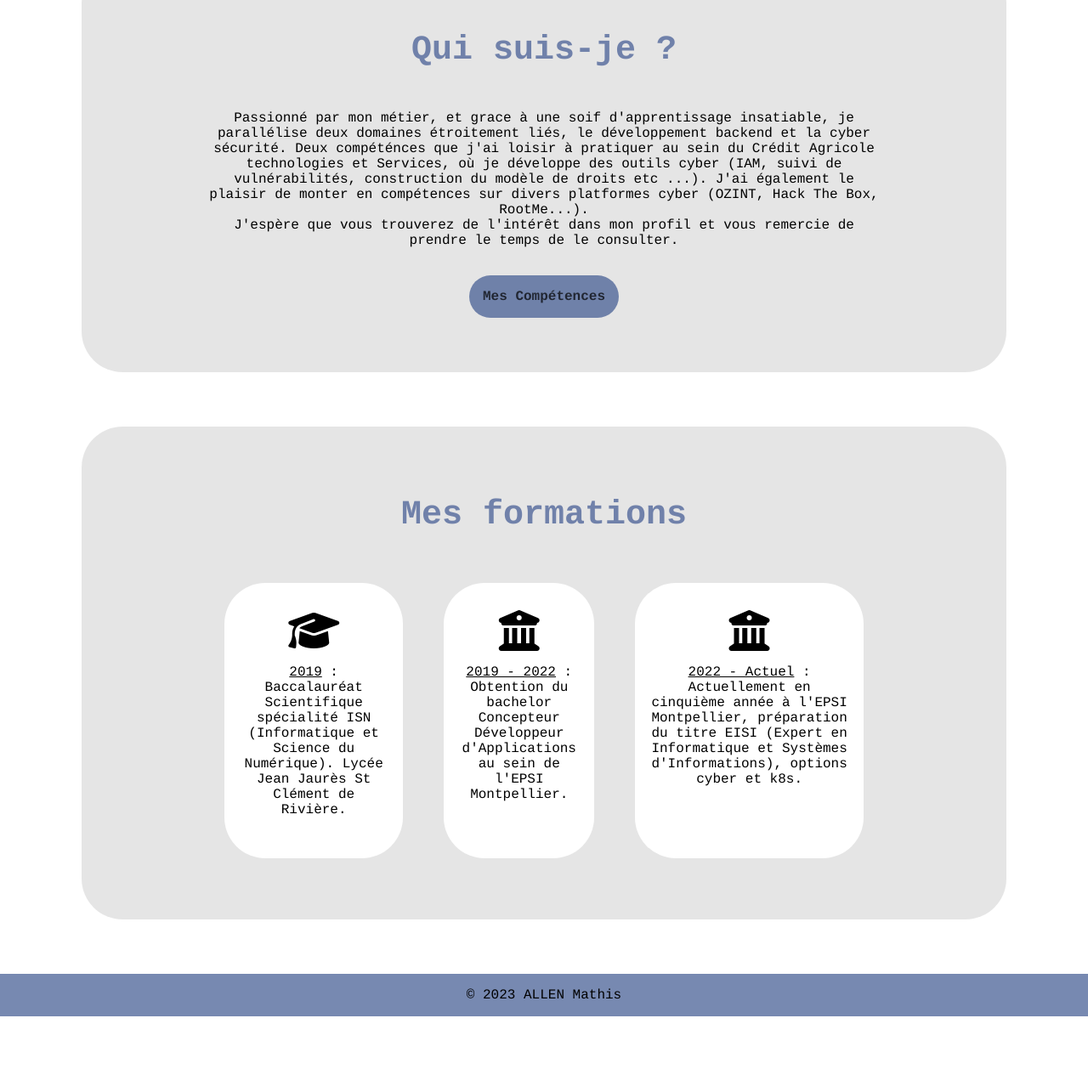
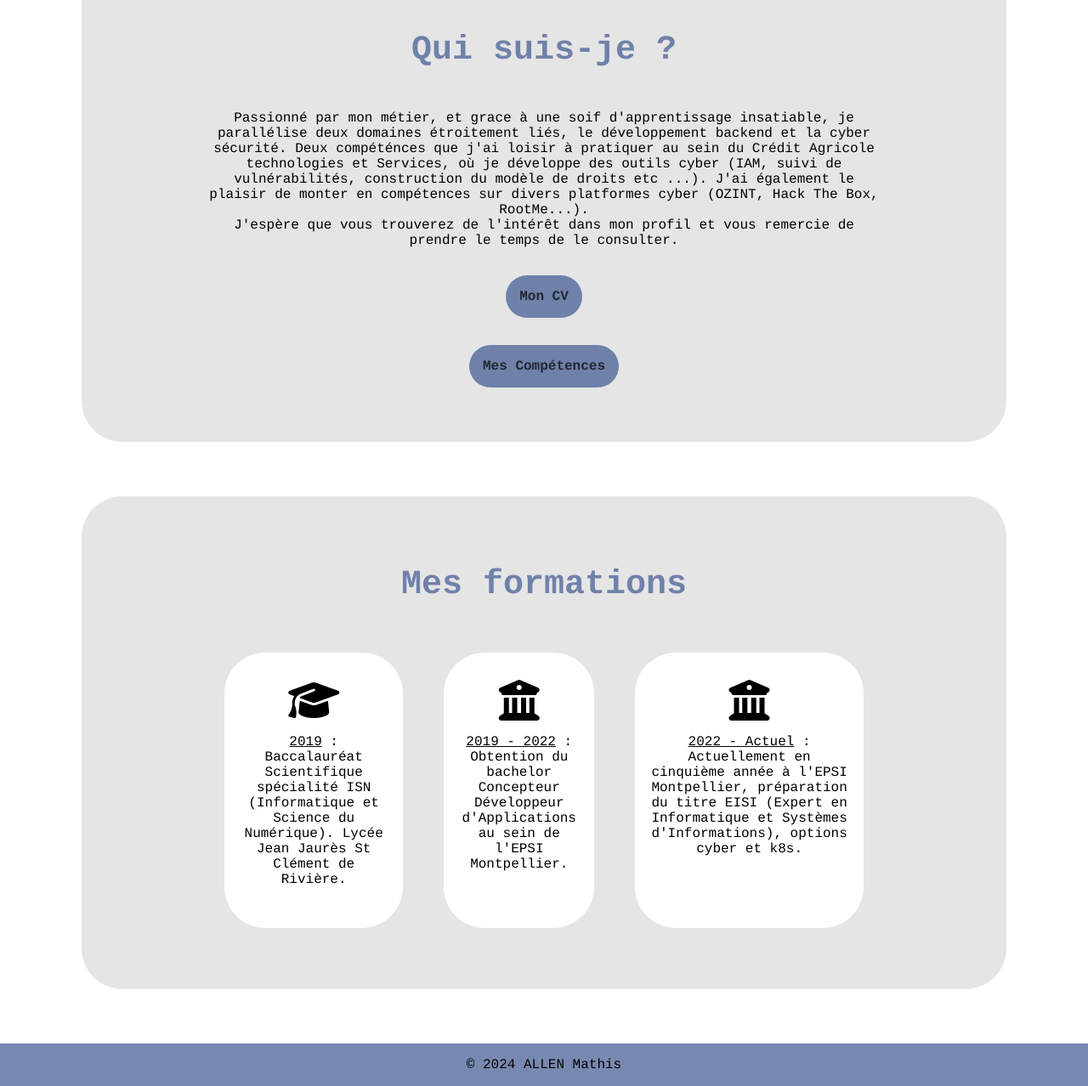
Before and after one commit to Man344/Man344.github.io, a website: page index.html in a window 1280 px wide. Shown: the part 792-2070 px from the top of the page at 85% size. Before the commit the page ends 1988 px from the top, so only its background shows below. Drawn offline with nearby package versions, Linux system fonts and the light colour scheme.

Commit message:
update 2024 + CV

```diff
--- a/index.html
+++ b/index.html
@@ -55,7 +55,7 @@
             <br> J'espère que vous trouverez de l'intérêt dans mon profil et vous remercie de prendre le temps de le consulter. </p>
         </div>
         <img src="images/photo_CV.jpg" alt="photo_ALLEN_Mathis" id="PhotoBis">
-        <!-- <a href="https://docs.google.com/viewer?url=https://raw.githubusercontent.com/Man344/Man344.github.io/main/documents/CV_ALLEN_MATHIS.pdf" class="linkComp">Mon CV</a> -->
+        <a href="https://docs.google.com/viewer?url=https://raw.githubusercontent.com/Man344/Man344.github.io/main/documents/Mathis_ALLEN.pdf" class="linkComp">Mon CV</a>
         <a href="html/competences.html" class="linkComp">Mes Compétences</a>
     </div>
   </div>
@@ -82,7 +82,7 @@
   </div>
 </section>
 <section class="footer">
-  <p id="Copyright ALLEN Mathis">&copy 2023 ALLEN Mathis</p>
+  <p id="Copyright ALLEN Mathis">&copy 2024 ALLEN Mathis</p>
 </section>
 
   </body>
```
Also changed, not shown: html/competences.html (+1 -1 lines), html/contact.html (+1 -1 lines), html/experiences.html (+1 -1 lines), 2 other files.
